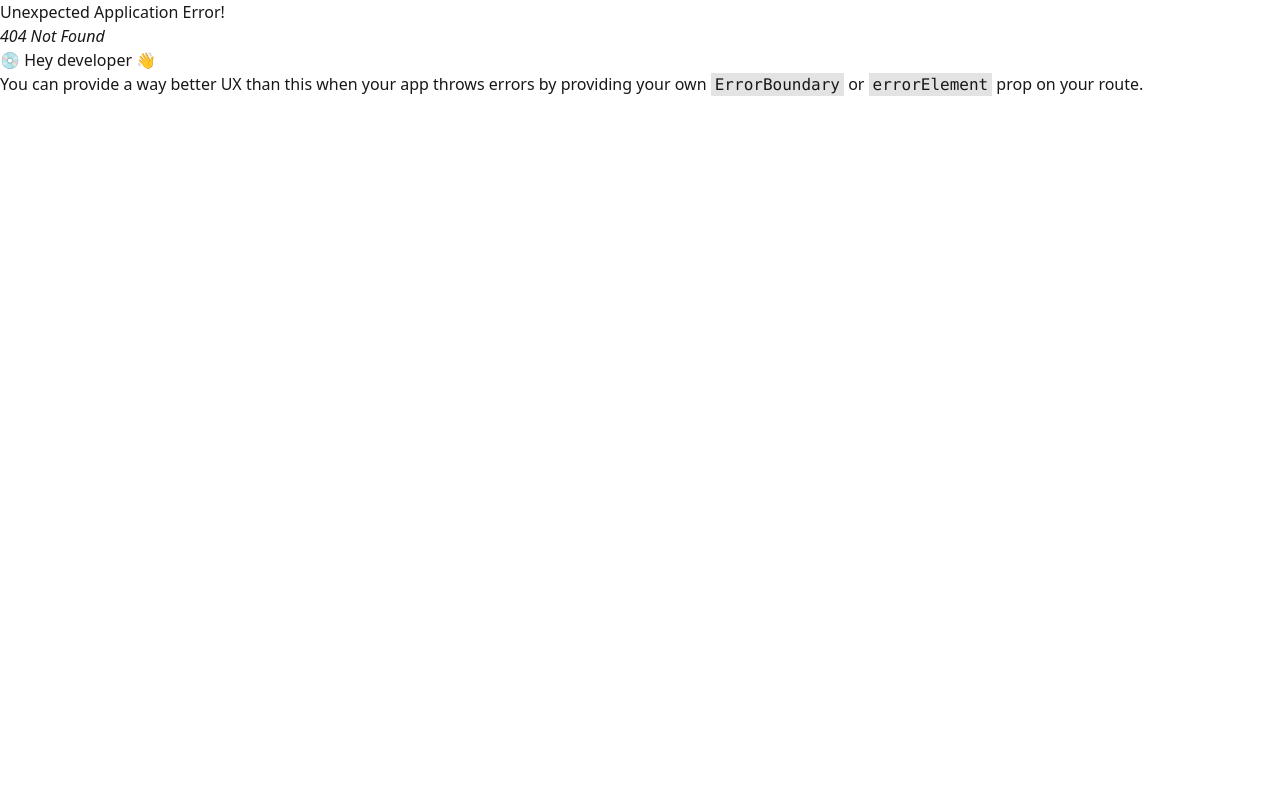
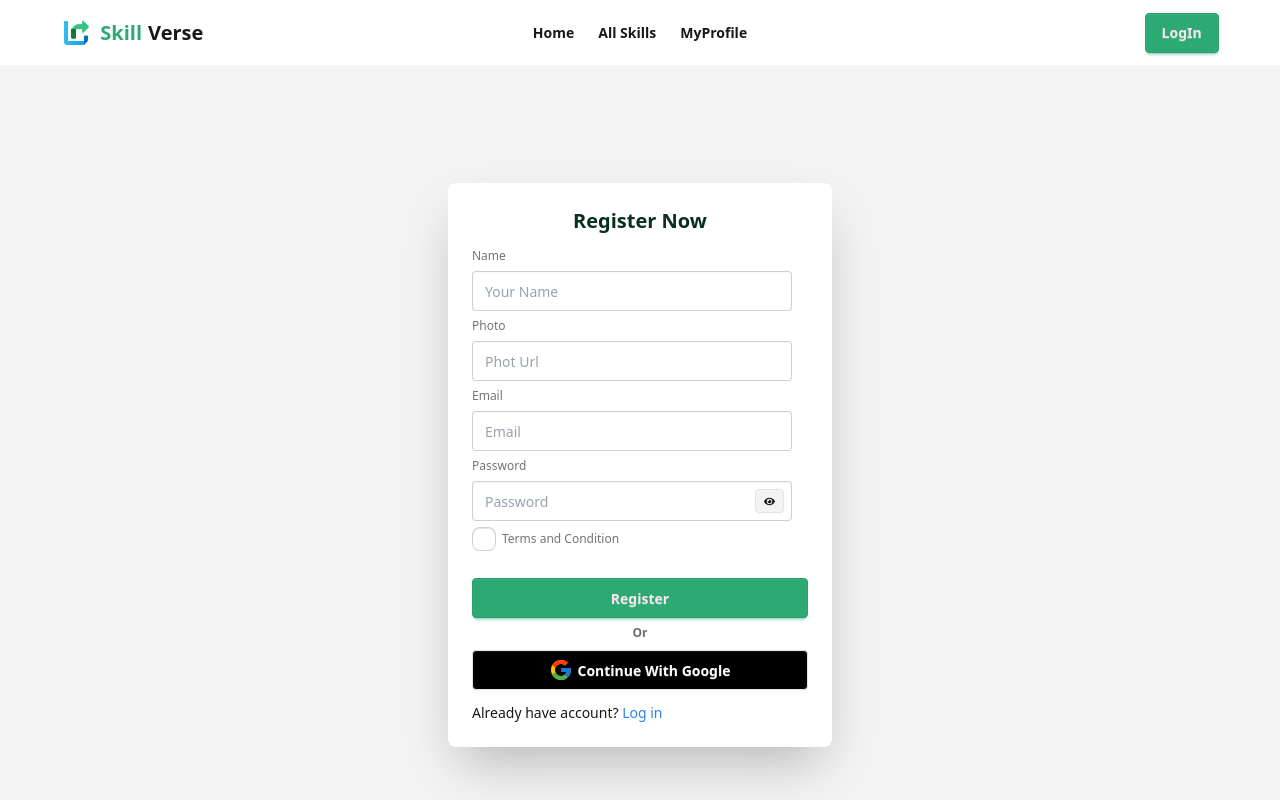
Before and after one commit to lahifkhan/skill-varse, a React (Vite) app: page /register in a window 1280 px wide. Before the commit this address had no page. Shown: the top 800 px of the page. Built offline with nearby package versions, Linux system fonts and the light colour scheme.

Commit message:
register page design done

```diff
--- /dev/null
+++ b/src/Pages/Register.jsx
@@ -0,0 +1,102 @@
+import React, { useState } from "react";
+import { FaEye, FaEyeSlash } from "react-icons/fa";
+import { Link } from "react-router";
+import { FcGoogle } from "react-icons/fc";
+
+const Register = () => {
+  const [showPass, setShowPass] = useState(false);
+
+  const handleFormSubmit = (e) => {
+    e.preventDefault();
+  };
+  const handleShowPass = (e) => {
+    e.preventDefault();
+    setShowPass(!showPass);
+  };
+
+  return (
+    <div className="hero bg-base-200 min-h-screen flex items-center justify-center">
+      <div className="card bg-base-100 w-full max-w-sm shrink-0 shadow-2xl">
+        <div className="card-body">
+          <h1 className="text-center font-bold text-xl text-primary">
+            Register Now
+          </h1>
+          <form onSubmit={handleFormSubmit}>
+            <fieldset className="fieldset">
+              {/* Name */}
+              <label className="label">Name</label>
+              <input
+                type="text"
+                className="input placeholder:text-gray-400"
+                placeholder="Your Name"
+                name="name"
+              />
+
+              {/* photo */}
+              <label className="label">Photo</label>
+              <input
+                type="text"
+                className="input placeholder:text-gray-400"
+                placeholder="Phot Url"
+                name="photo"
+              />
+
+              {/* email */}
+              <label className="label">Email</label>
+              <input
+                type="email"
+                className="input placeholder:text-gray-400"
+                placeholder="Email"
+                name="email"
+              />
+
+              {/* password */}
+              <label className="label">Password</label>
+              <div className="relative">
+                <input
+                  type={showPass ? "text" : "password"}
+                  className="input placeholder:text-gray-400"
+                  placeholder="Password"
+                  name="password"
+                />
+                <button
+                  onClick={handleShowPass}
+                  className="btn btn-xs absolute top-2 right-6"
+                >
+                  {showPass ? <FaEyeSlash /> : <FaEye />}
+                </button>
+              </div>
+              {/* terms and conditon */}
+              <div>
+                <label className="label">
+                  <input type="checkbox" className="checkbox" name="terms" />
+                  Terms and Condition
+                </label>
+              </div>
+
+              <button className="btn btn-secondary mt-4">Register</button>
+
+              <div className="flex flex-col text-center space-y-2">
+                <p className=" font-semibold text-accent">Or</p>
+                <button className="btn flex items-center gap-1 bg-black text-white">
+                  {" "}
+                  <FcGoogle size={24} />
+                  Continue With Google
+                </button>
+              </div>
+            </fieldset>
+          </form>
+
+          <p>
+            Already have account?{" "}
+            <Link className="text-blue-500" to={"/logIn"}>
+              Log in
+            </Link>
+          </p>
+        </div>
+      </div>
+    </div>
+  );
+};
+
+export default Register;
--- a/src/Routes/Routes.jsx
+++ b/src/Routes/Routes.jsx
@@ -1,6 +1,7 @@
 import { createBrowserRouter } from "react-router";
 import Home from "../Pages/Home";
 import Layouts from "../Layouts/Layouts";
+import Register from "../Pages/Register";
 
 export const router = createBrowserRouter([
   {
@@ -12,6 +13,11 @@ export const router = createBrowserRouter([
         Component: Home,
         loader: () => fetch("/skills.json"),
       },
+
+      {
+        path: "/register",
+        Component: Register,
+      },
     ],
   },
 ]);
```
Also changed, not shown: src/Context/AuthContext.jsx (added).
